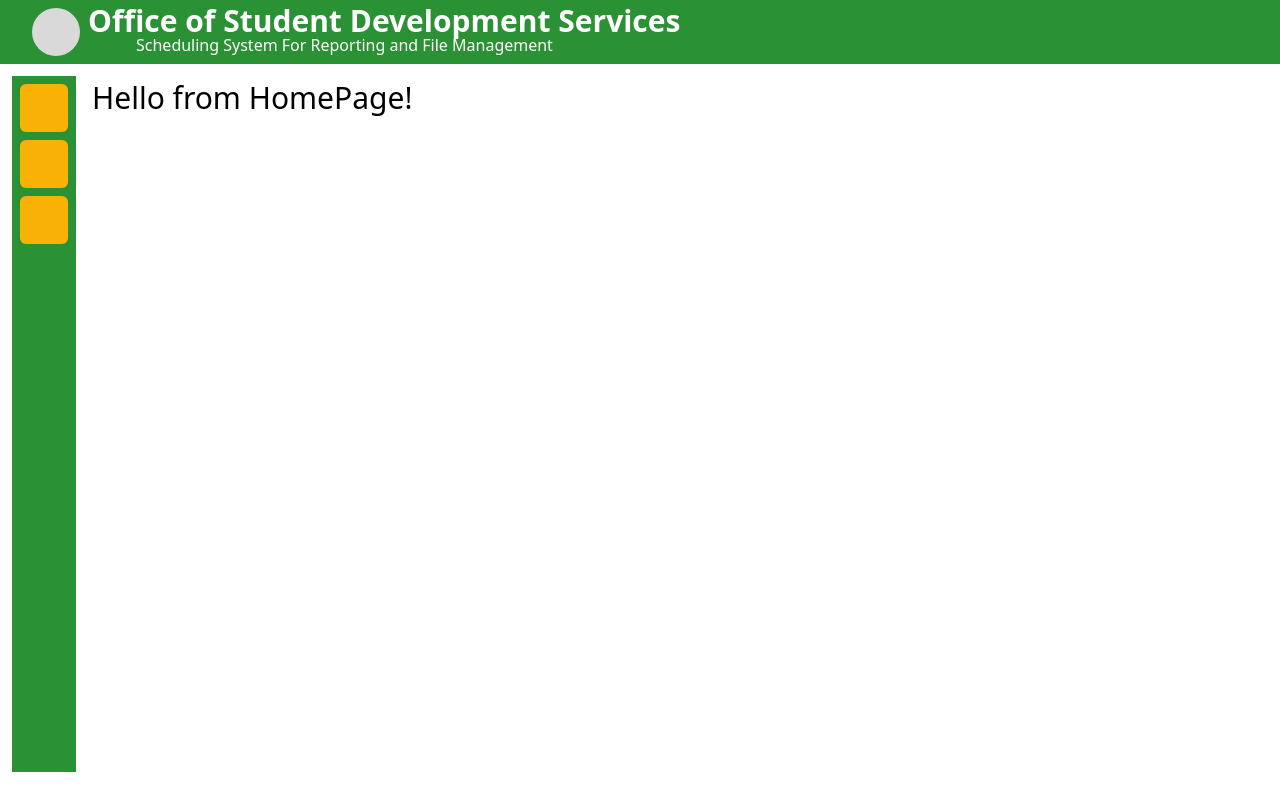
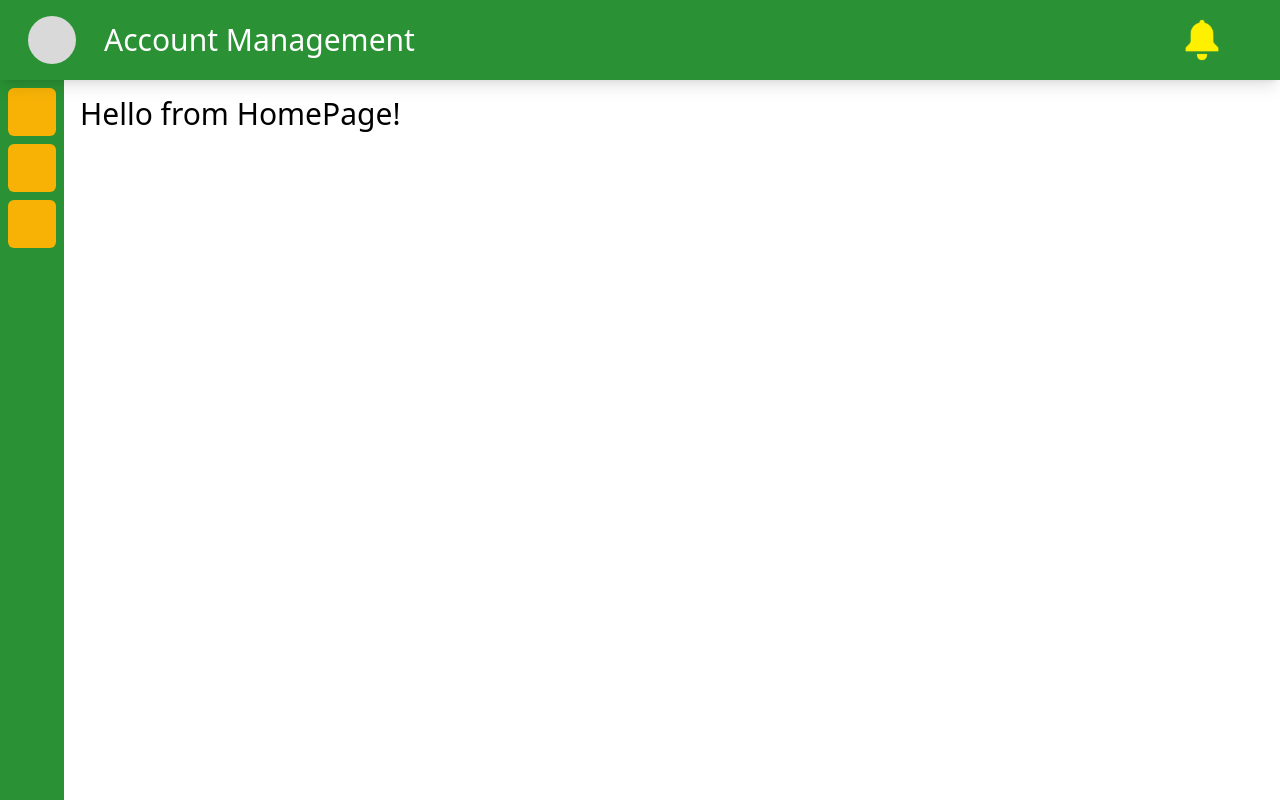
Before and after one commit to JustineLicu/grading-system-react, a Next.js app: page / in a window 1280 px wide. Built offline with nearby package versions, Linux system fonts and the light colour scheme.

Commit message:
Added side bar and nav bar component

```diff
--- a/src/components/nav-bar.jsx
+++ b/src/components/nav-bar.jsx
@@ -1,26 +1,34 @@
+import Image from 'next/image';
 import Link from 'next/link';
 
 export default function NavBar() {
   return (
     <>
-      <nav className="sticky top-0 z-[999] flex max-h-[12vh] min-h-[4vh] items-center bg-green">
+      <nav className="sticky top-0 z-[999] flex min-h-[10vh] items-center bg-green shadow-lg">
         <div
           id="nav-container"
           className="flex w-full items-center justify-between py-1 md:px-7 md:py-2"
         >
-          <div id="titles" className="flex px-1">
+          <div id="titles" className="flex items-center gap-5">
             <Link href={`/`}>
               <div id="logo" className="h-10 w-10 rounded-full bg-gray  md:h-12 md:w-12" />
             </Link>
-            <div className="mt-[-5px] leading-3 text-white">
-              <div id="title" className="ms-2 text-lg font-bold sm:text-xl md:text-2xl lg:text-3xl">
-                Office of Student Development Services
-              </div>
-              <div id="sub-title" className="ms-14">
-                Scheduling System For Reporting and File Management
+            <div className="leading-3 text-white">
+              <div
+                id="title"
+                className="ms-2 text-lg font-medium sm:text-xl md:text-2xl lg:text-3xl"
+              >
+                Account Management
               </div>
             </div>
           </div>
+          <Image
+            src="/notification_icon.svg"
+            className="h-10 text-black md:h-12"
+            alt="Notification Bell"
+            height={100}
+            width={100}
+          />
         </div>
       </nav>
     </>
--- a/src/components/side-bar.jsx
+++ b/src/components/side-bar.jsx
@@ -20,7 +20,7 @@ export default function SideBarMenu() {
     <>
       <div
         id="side-bar"
-        className={`sticky top-20 z-[100] my-2 ml-1 h-[90vh] flex-col items-center bg-green px-1 md:sticky md:my-3 md:ml-2  md:h-[87vh] lg:ml-3`}
+        className={`sticky top-[10vh] z-[100] h-[90vh] flex-col items-center bg-green px-1`}
       >
         {/* SIDE BAR LINKS */}
         {sidebarMenu.map((item) => (
```
Also changed, not shown: public/notification_icon.svg (added).
